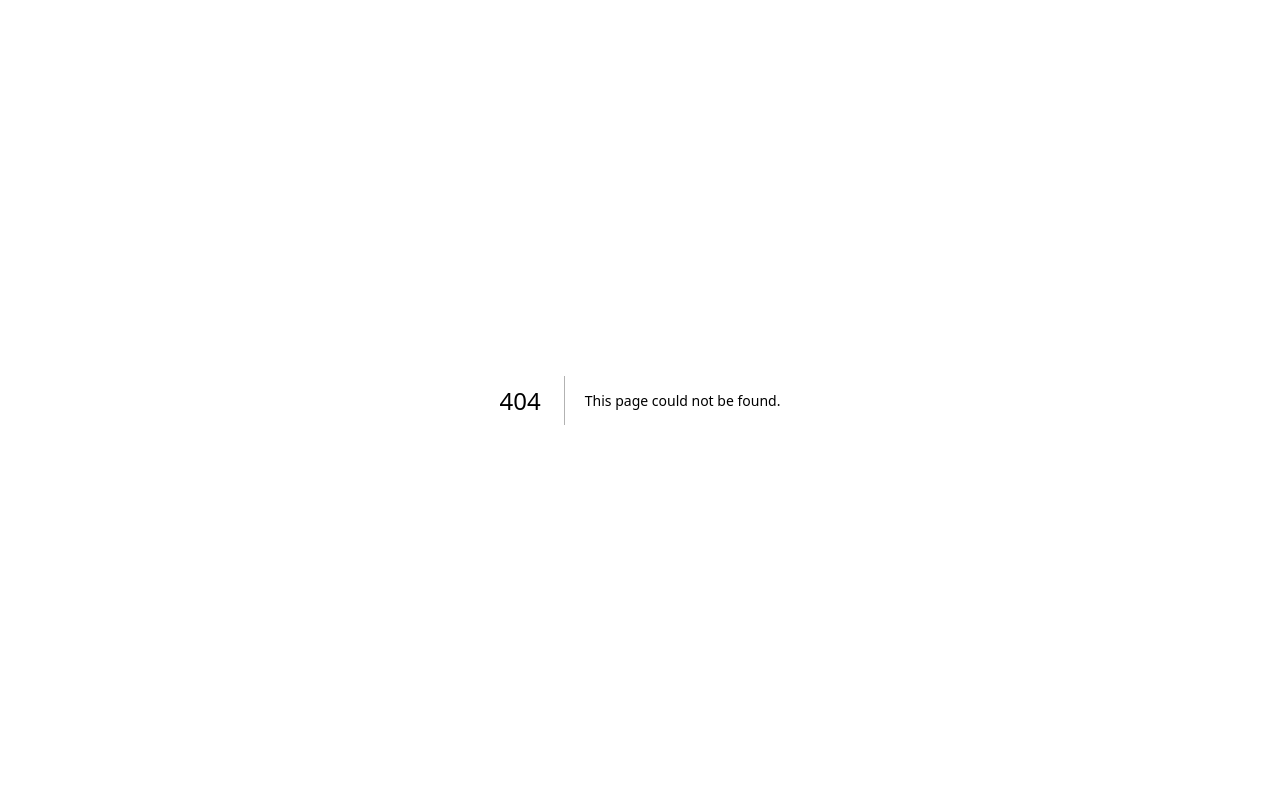
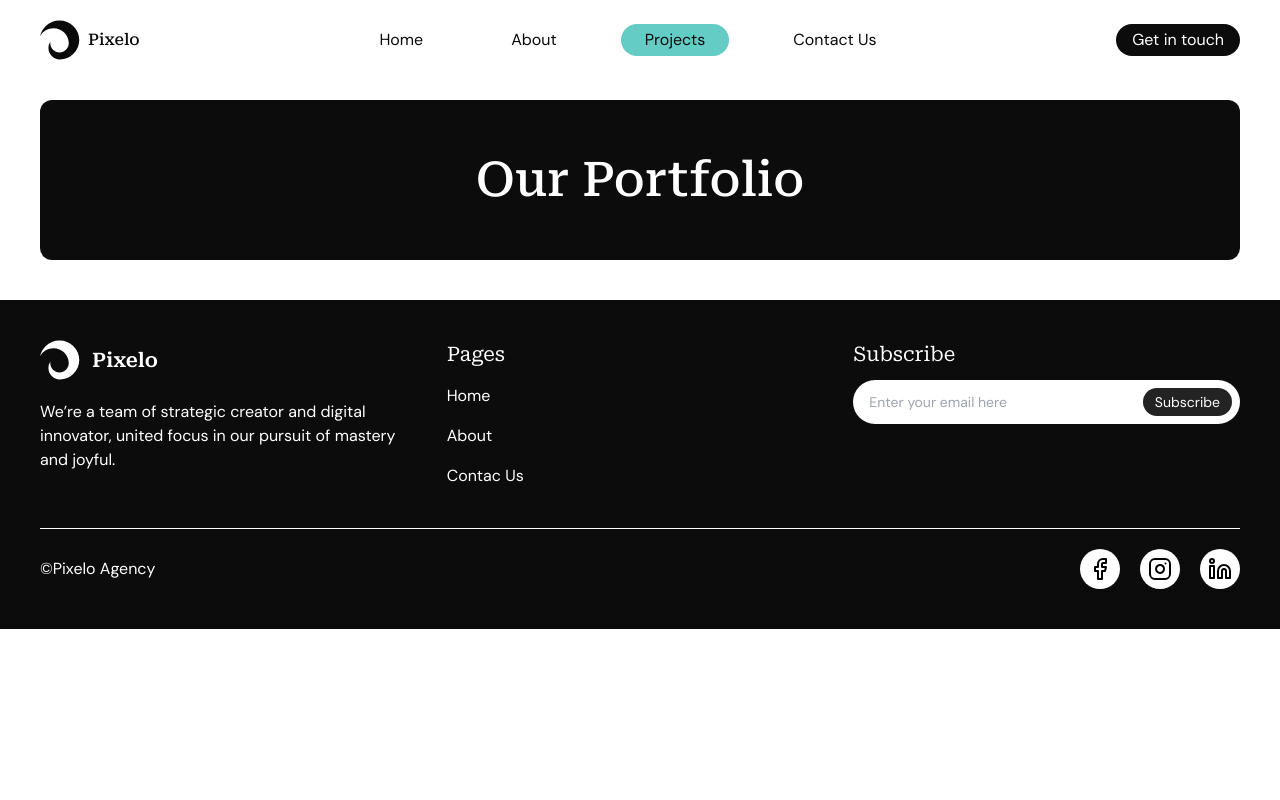
Before and after one commit to igorntwari/pixelo-agency--nextjs, a Next.js app: page /projects in a window 1280 px wide. Before the commit this address had no page. Shown: the top 800 px of the page. Built offline with nearby package versions, Linux system fonts and the light colour scheme.

Commit message:
feat: create projects page

```diff
--- /dev/null
+++ b/app/(non-index)/projects/page.tsx
@@ -0,0 +1,9 @@
+import Portfolio from "./sections/portfolio";
+
+export default function Projects() {
+  return (
+    <main className="*:my-10 width-responsive">
+      <Portfolio />
+    </main>
+  );
+}
```
